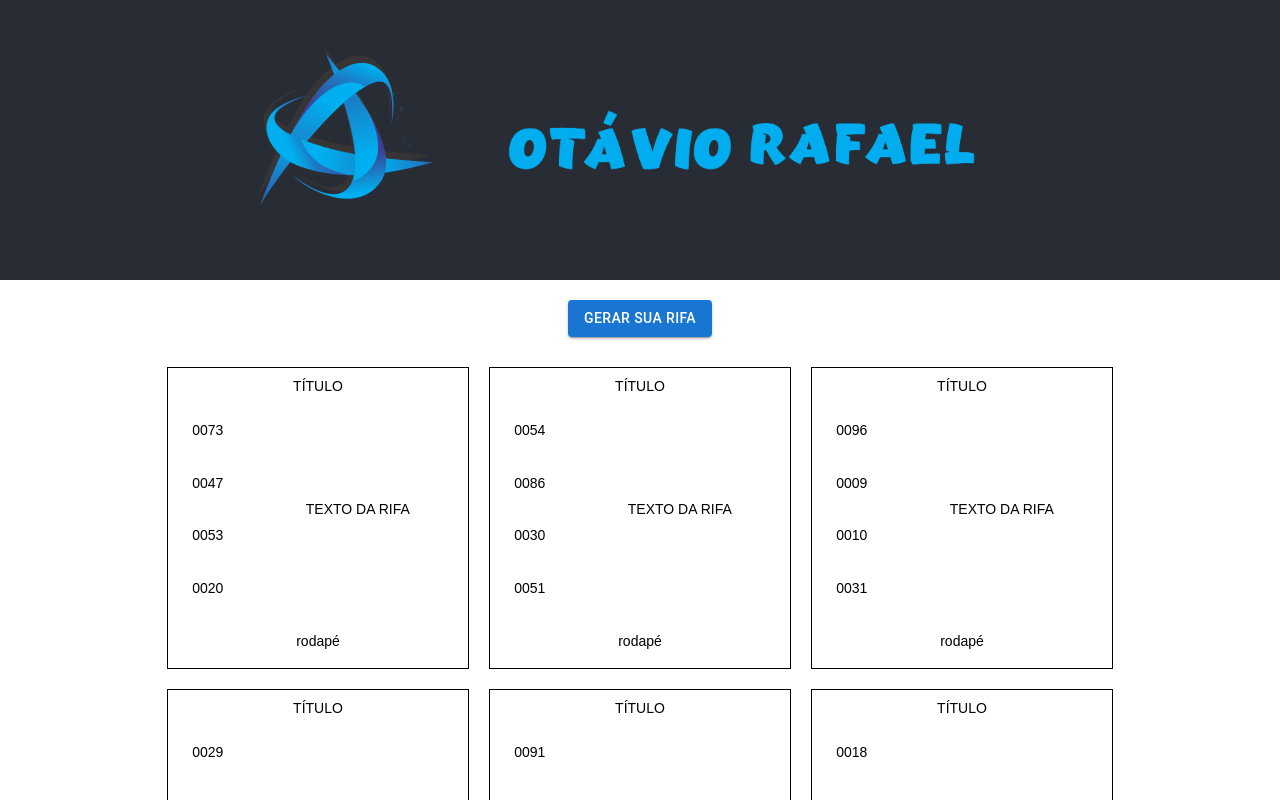
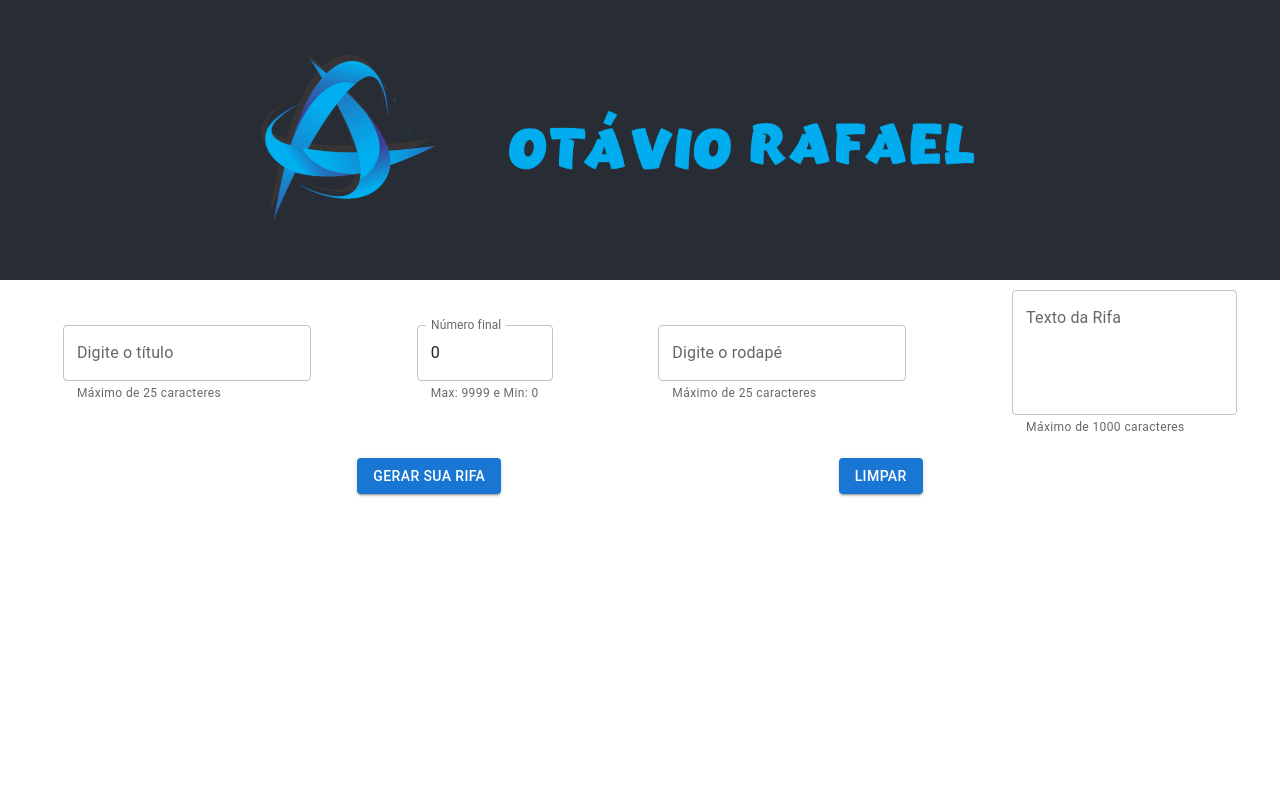
Before and after one commit to rafaelxulipa/gerador-de-rifa, a React (Create React App) app: page / in a window 1280 px wide. Shown: the top 800 px of the page. Built offline with nearby package versions, Linux system fonts and the light colour scheme.

Commit message:
created the inputs home and generate the Rifa dinamic

```diff
--- a/public/index.html
+++ b/public/index.html
@@ -24,7 +24,7 @@
       work correctly both with client-side routing and a non-root public URL.
       Learn how to configure a non-root public URL by running `npm run build`.
     -->
-    <title>React App</title>
+    <title>Gerador de Rifa Online</title>
   </head>
   <body>
     <noscript>You need to enable JavaScript to run this app.</noscript>
--- a/src/components/Rifa.jsx
+++ b/src/components/Rifa.jsx
@@ -1,8 +1,10 @@
 import ArrayNumbers, { separar } from '../services/ArrayNumbers';
 import '../styles/Rifa.css';
 
-export default function Rifa() {
-    let numbers = ArrayNumbers(0, 99);
+export default function Rifa(props) {
+    const finalNumber  = props.value;
+
+    let numbers = ArrayNumbers(0, finalNumber.number);
     let numberAux = [];
 
     numbers.forEach(element => {
@@ -41,13 +43,13 @@ export default function Rifa() {
                     <table className="tg tableGeneral">
                         <thead>
                             <tr>
-                                <th className="tg-0lax title" colSpan="2">TÍTULO</th>
+                                <th className="tg-0lax title" colSpan="2">{finalNumber.title}</th>
                             </tr>
                         </thead>
                         <tbody>
                             <tr>
                                 <td className="tg-0lax numbers">{item.number1}</td>
-                                <td className="tg-0lax text" rowSpan="4">TEXTO DA RIFA</td>
+                                <td className="tg-0lax text" rowSpan="4">{finalNumber.text}</td>
                             </tr>
                             <tr>
                                 <td className="tg-0lax numbers">{item.number2}</td>
@@ -59,7 +61,7 @@ export default function Rifa() {
                                 <td className="tg-0lax numbers">{item.number4}</td>
                             </tr>
                             <tr>
-                                <td className="tg-0lax footer" colSpan="2">rodapé</td>
+                                <td className="tg-0lax footer" colSpan="2">{finalNumber.footer}</td>
                             </tr>
                         </tbody>
                     </table>
--- a/src/index.css
+++ b/src/index.css
@@ -12,7 +12,3 @@ code {
   font-family: source-code-pro, Menlo, Monaco, Consolas, 'Courier New',
     monospace;
 }
-
-.rifaList {
-  width: 100%;
-}
--- a/src/index.js
+++ b/src/index.js
@@ -3,7 +3,7 @@ import ReactDOM from "react-dom/client";
 import "./index.css";
 //import App from './App';
 import reportWebVitals from "./reportWebVitals";
-import Rifa from "./components/Rifa";
+//import Rifa from "./components/Rifa";
 import Home from "./pages/Home";
 
 const root = ReactDOM.createRoot(document.getElementById("root"));
@@ -11,9 +11,6 @@ root.render(
   <React.StrictMode>
     {/*<App />*/}
     <Home />
-    <div className="rifaList">
-      <Rifa />
-    </div>
   </React.StrictMode>
 );
 
--- a/src/pages/Home.jsx
+++ b/src/pages/Home.jsx
@@ -1,26 +1,155 @@
 import logo from "../images/logoSolo.png";
 import name from "../images/OR.png";
 import "../styles/Home.css";
-import { Button } from "@mui/material";
+import { Button, TextField } from "@mui/material";
+import { useState } from "react";
+import Rifa from "../components/Rifa";
 
 export default function Home() {
+  const [titulo, setTitulo] = useState('');
+  const [finalNumber, setFinalNumber] = useState(0);
+  const [rodape, setRodape] = useState('');
+  const [rifaTexto, setRifaTexto] = useState('');
+
+  const handleChangeTitulo = (event) => {
+    setTitulo(event.target.value);
+    setValuesObj({
+      title: titulo,
+      footer: rodape,
+      number: parseInt(finalNumber),
+      text: rifaTexto
+    })
+  };
+
+  const handleChangeFinalNumber = (event) => {
+    setFinalNumber(event.target.value);
+    setValuesObj({
+      title: titulo,
+      footer: rodape,
+      number: parseInt(finalNumber),
+      text: rifaTexto
+    })
+  };
+
+  const handleChangeRodape = (event) => {
+    setRodape(event.target.value);
+    setValuesObj({
+      title: titulo,
+      footer: rodape,
+      number: parseInt(finalNumber),
+      text: rifaTexto
+    })
+  };
+
+  const handleChangeRifaTexto = (event) => {
+    setRifaTexto(event.target.value);
+    setValuesObj({
+      title: titulo,
+      footer: rodape,
+      number: parseInt(finalNumber),
+      text: rifaTexto
+    })
+  };
+
+  const [valuesObj, setValuesObj] = useState({
+    title: '',
+    footer: '',
+    number: 0,
+    text: ''
+  });
+
   return (
     <div className="App">
       <header className="App-header">
         <img src={logo} className="App-logo" alt="logo" />
         <img src={name} className="name" alt="name" />
       </header>
+      <div className="inputs">
+        <TextField
+          id="outlined-basic"
+          label="Digite o título"
+          variant="outlined"
+          inputProps={{
+            maxLength: 25,
+          }}
+          helperText="Máximo de 25 caracteres"
+          value={titulo}
+          onChange={handleChangeTitulo}
+        />
+        <TextField
+          id="outlined-number"
+          label="Número final"
+          type="number"
+          //defaultValue={9999}
+          variant="outlined"
+          helperText="Max: 9999 e Min: 0"
+          inputProps={{
+            max: 9999,
+            min: 0,
+          }}
+          value={finalNumber}
+          onChange={handleChangeFinalNumber}
+        />
+        <TextField
+          id="outlined-basic"
+          label="Digite o rodapé"
+          variant="outlined"
+          inputProps={{
+            maxLength: 25,
+          }}
+          helperText="Máximo de 25 caracteres"
+          value={rodape}
+          onChange={handleChangeRodape}
+        />
+        <TextField
+          id="outlined-multiline-static"
+          label="Texto da Rifa"
+          multiline
+          rows={4}
+          inputProps={{
+            maxLength: 1000,
+          }}
+          helperText="Máximo de 1000 caracteres"
+          value={rifaTexto}
+          onChange={handleChangeRifaTexto}
+        />
+      </div>
 
       <div className="button">
         <Button
           variant="contained"
           onClick={() => {
-            alert("clicado");
+            //alert("clicado");
+            document.getElementById("rifaList").style.display = "flex";
           }}
         >
           GERAR SUA RIFA
         </Button>
+
+        <Button
+          variant="contained"
+          onClick={() => {
+            document.getElementById("rifaList").style.display = "none";
+            setValuesObj({
+              title: '',
+              footer: '',
+              number: 0,
+              text: ''
+            });
+            setTitulo('');
+            setFinalNumber(0);
+            setRodape('');
+            setRifaTexto('');
+          }}
+        >
+          LIMPAR
+        </Button>
       </div>
+
+      <div id="rifaList" className="rifaList">
+        <Rifa value={valuesObj} />
+      </div>
+
     </div>
   );
 }
--- a/src/styles/Home.css
+++ b/src/styles/Home.css
@@ -15,6 +15,23 @@
 
 .button {
   margin: 20px;
+  justify-content: space-evenly;
+  display: flex;
+}
+
+.inputs {
+  display: flex;
+  align-items: center;
+  justify-direction: "row";
+  justify-content: space-around;
+  flex-flow: row wrap;
+  margin: 10px;
+  width: 100%;
+}
+
+.rifaList {
+  width: 100%;
+  display: none;
 }
 
 @media (prefers-reduced-motion: no-preference) {
```
Lines whose indentation alone changed are shown as unchanged.
